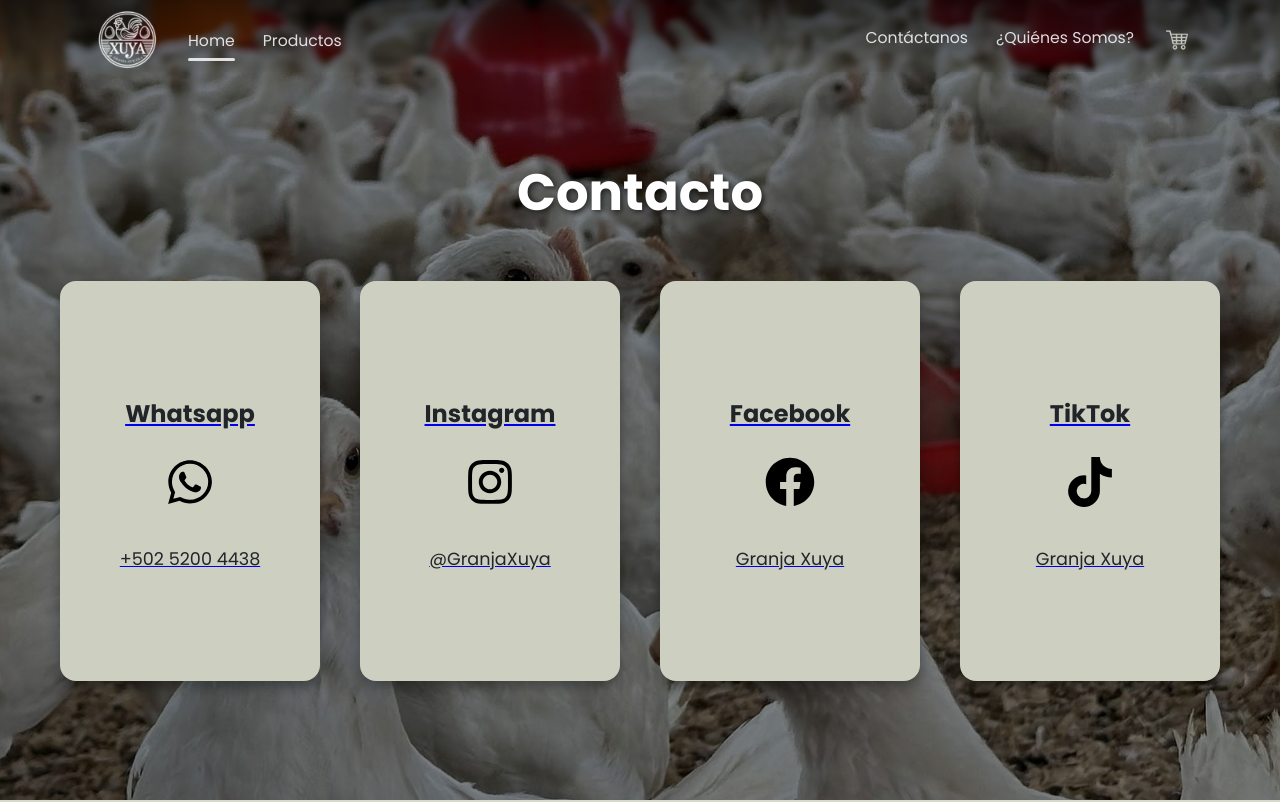
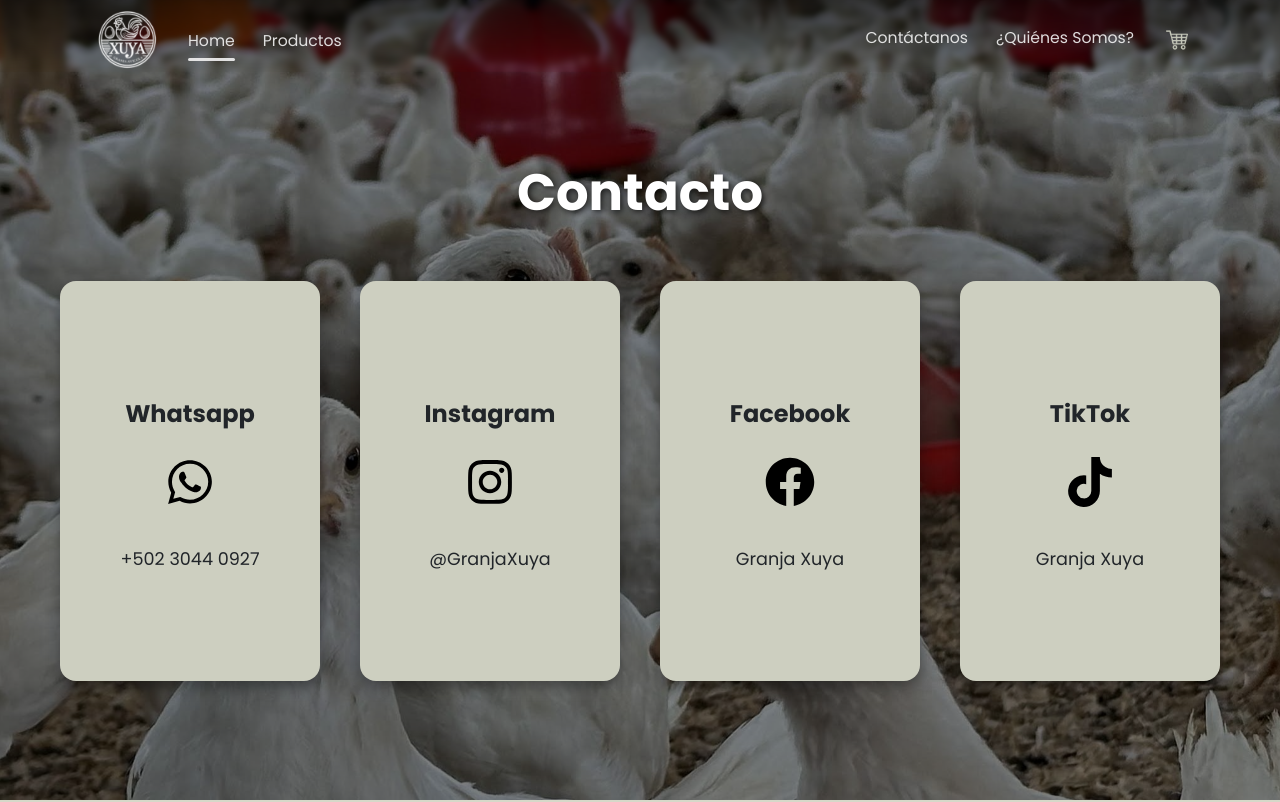
Before and after one commit to Granjaxuya/GranjaxuyaFrontend, a React (Create React App) app in the folder granjaxuyafrontend/: page /contacto in a window 1280 px wide. Shown: the top 802 px of the page. Built offline with nearby package versions, Linux system fonts and the light colour scheme.

Commit message:
Contact fixes v2

```diff
--- a/granjaxuyafrontend/src/components/Contact/Contact.css
+++ b/granjaxuyafrontend/src/components/Contact/Contact.css
@@ -49,6 +49,7 @@
   flex-direction: column;
   justify-content: center;
   transition: transform 0.25s ease, box-shadow 0.25s ease;
+  text-decoration: none; /* Quita el subrayado azul */
 }
 
 .contact-card:hover {
--- a/granjaxuyafrontend/src/pages/Contact/Contact.jsx
+++ b/granjaxuyafrontend/src/pages/Contact/Contact.jsx
@@ -8,7 +8,7 @@
     <div className="contact-container">
       <h1 className="contact-title">Contacto</h1>
       <div className="contact-grid">
-        <ContactCard title="Whatsapp" icon={<FaWhatsapp />} text="+502 5200 4438" link="https://wa.me/50212345678" />
+        <ContactCard title="Whatsapp" icon={<FaWhatsapp />} text="+502 3044 0927" link="https://wa.me/50230440927" />
         <ContactCard title="Instagram" icon={<FaInstagram />} text="@GranjaXuya" link="https://instagram.com/GranjaXuya" />
         <ContactCard title="Facebook" icon={<FaFacebook />} text="Granja Xuya" link="https://facebook.com/GranjaXuya.2024"/>
         <ContactCard title="TikTok" icon={<FaTiktok />} text="Granja Xuya" link="https://www.tiktok.com/@granjaxuya" />
```
